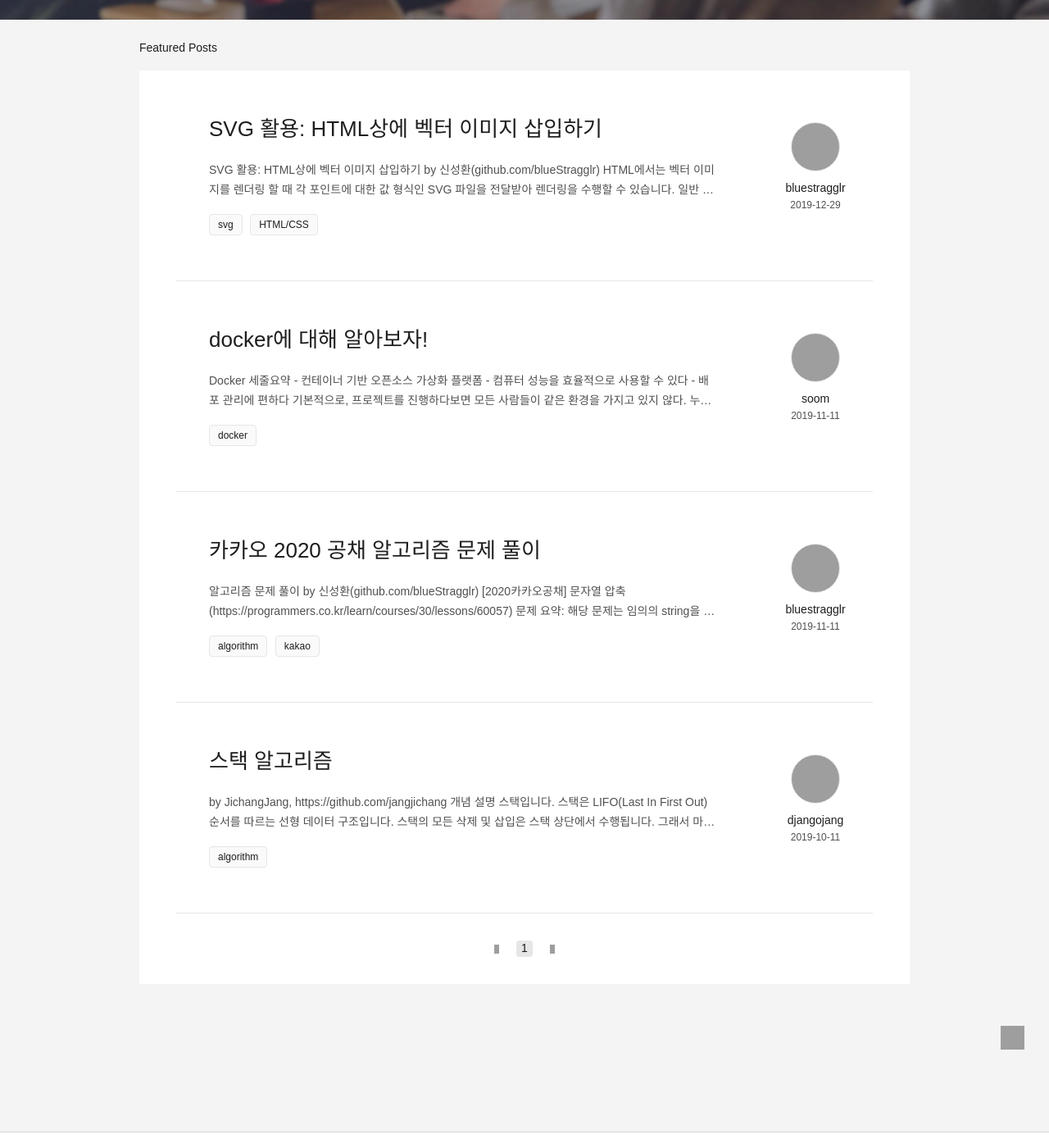
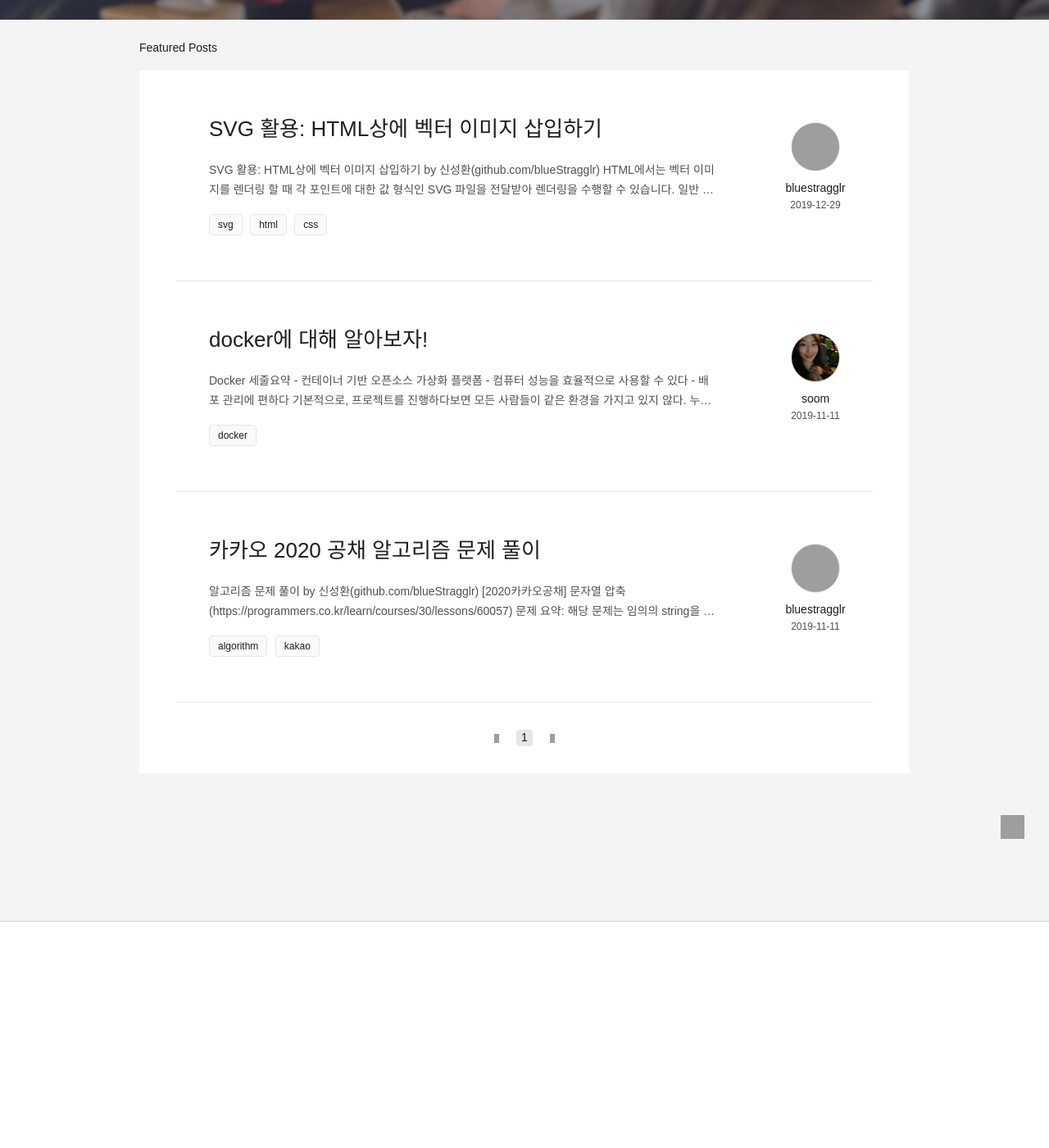
Before and after one commit to prography-tech/prography-tech.github.io, a Jekyll site: the page built from index.html, in a window 1280 px wide and 1400 px high, scrolled down 497 px. Shown: the whole window at 82% size. Built offline with Jekyll 4.4.1, drawn with Linux system fonts in a browser that asks for light colours; the list of posts is cut into pages by our own code; after the commit the page ends 1640 px from its top, so only the background shows below that; grey boxes are pictures that could not be loaded.

Commit message:
update blog

````diff
--- a/_authors/djangojang.md
+++ /dev/null
@@ -1,16 +0,0 @@
----
-name: djangojang
-title: 장지창
-image: https://avatars3.githubusercontent.com/u/29423339?s=460&v=4
-intro: django developer
-
----
-
-
-안녕하세요 장고 장 입니다. 장고에 뼈를 박고자 장고 장씨로 개명하였습니당
-
-####  github
-http://github.com/jang
-
-#### 주요언어
-python / django /
--- a/_layouts/default.html
+++ b/_layouts/default.html
@@ -28,15 +28,6 @@
 {% endif %}
 
 {% if page.layout != 'home' %}
-
-    {% if site.facebook %}
-    {% include facebook_sdk.html %}
-    {% endif %}
-
-    {% if site.twitter %}
-    {% include twitter_sdk.html %}
-    {% endif %}
-
     {% if site.google_plus %}
     {% include google_plus_sdk.html %}
     {% endif %}
--- a/_posts/2019-10-19-stack.md
+++ /dev/null
@@ -1,81 +0,0 @@
----
-layout: post
-title: "스택 알고리즘"
-author: djangojang
-date: 2019-10-11 00:00
-tags: [algorithm]
-image: 'https://github.com/jangjichang/Today-I-Learn/raw/master/Algorithm/theory/stack.jpg?raw=true'
----
-
-> _by JichangJang, <https://github.com/jangjichang>_
-
-### 개념 설명
-
-스택입니다. 스택은 LIFO(Last In First Out)순서를 따르는 선형 데이터 구조입니다. 스택의 모든 삭제 및 삽입은 스택 상단에서 수행됩니다. 그래서 마지막으로 추가된 요소가 스택에서 가장 먼저 제거됩니다. 이것이 LIFO라고 불립니다.
-
-![stack](https://github.com/jangjichang/Today-I-Learn/blob/master/Algorithm/theory/stack.jpg?raw=true)
-
-### 연산
-
-- push: 스택에 새로운 요소를 추가합니다.
-- pop: 스택에서 요소를 제거합니다.
-- isEmpty: 스택이 비어있는지 확인합니다.
-- peek: 스택의 맨 위 요소를 반환합니다.
-
-
-
-### 구현
-
-그렇다면 스택을 어떻게 구현할까요? python tutorial 공식 문서의 [리스트를 스택으로 사용하기](https://docs.python.org/ko/3/tutorial/datastructures.html#using-lists-as-stacks)를 살펴보겠습니다.
-
-스택에 새로운 요소를 추가할 경우 append()를 사용하고 스택에서 요소를 제거할 경우 명시적인 인덱스 없이 pop()을 사용하라고 하네요. 예시를 참고해서 Stack Class를 만들면 아래와 같습니다.
-
-```python
-class Stack():
-    def __init__(self):
-        self.stack = list()
-
-    def push(self, e):
-        self.stack.append(e)
-
-    def pop(self):
-        if self.stack:
-            return self.stack.pop()
-
-    def isEmpty(self):
-        if self.stack:
-            return False
-        return True
-
-    def peek(self):
-        if self.stack:
-            return self.stack[-1]
-
-
-if __name__ == "__main__":
-    s = Stack()
-    s.push(1)
-    s.push(2)
-    s.push(3)
-    s.push(4)
-    print(s.pop())
-    print(s.peek())
-    print(s.isEmpty())
-    print(s.pop())
-    print(s.pop())
-    print(s.pop())
-    print(s.isEmpty())
-```
-
-
-
-### 관련 문제
-
-- https://leetcode.com/problems/min-stack/
-- https://leetcode.com/problems/valid-parentheses/
-
-
-
-### 참고
-- https://docs.python.org/ko/3/tutorial/datastructures.html#using-lists-as-stacks
-- https://techdifferences.com/difference-between-stack-and-queue.html
````
Also changed, not shown: _authors/soom.md (+4 -3 lines), _posts/2019-12-29-SVG in HTML.md (+1 -1 lines), _tags/HTML:CSS.md (deleted, +0 -5 lines), _tags/css.md (added, +5 -0 lines), _tags/html.md (added, +5 -0 lines), Readme.md, assets/images/author/soomin/2.jpg (added), assets/images/author/soomin/background.jpg (added), assets/images/author/soomin/profile.jpg (added), assets/images/author/soomin/profile2.jpg (added).
